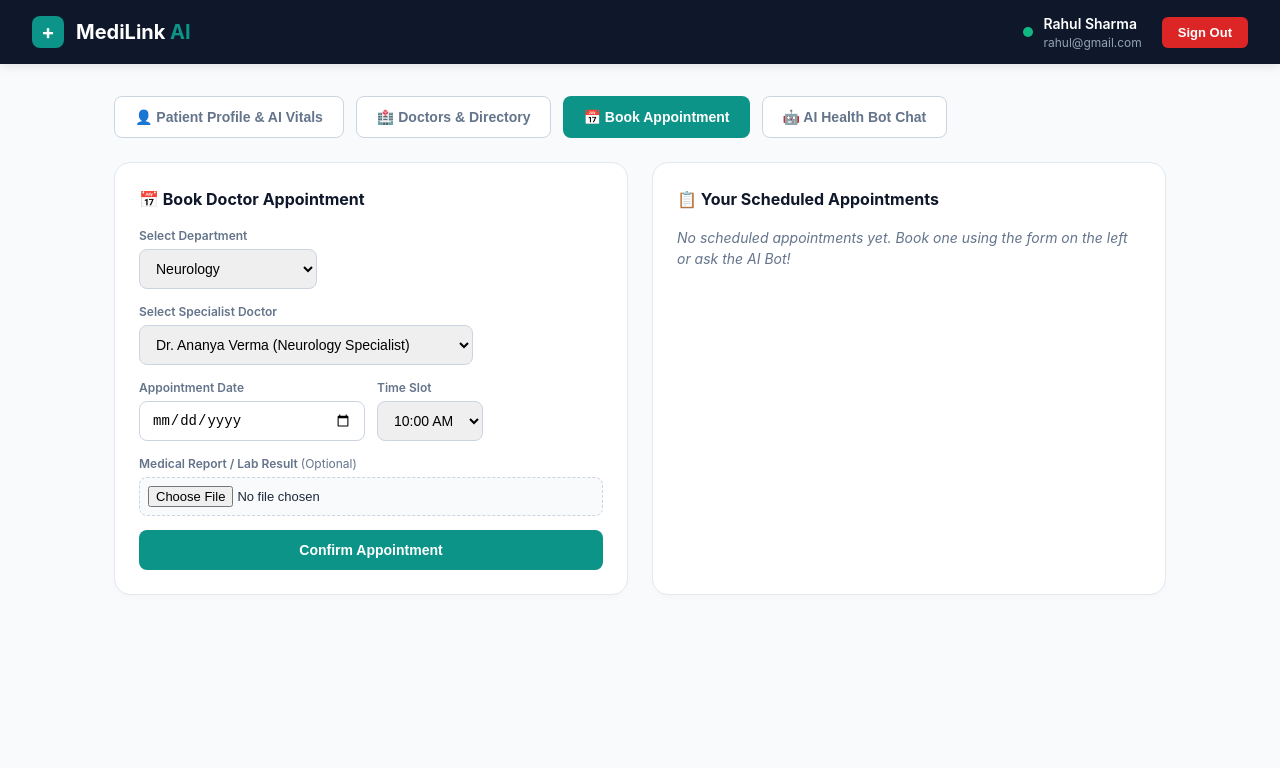
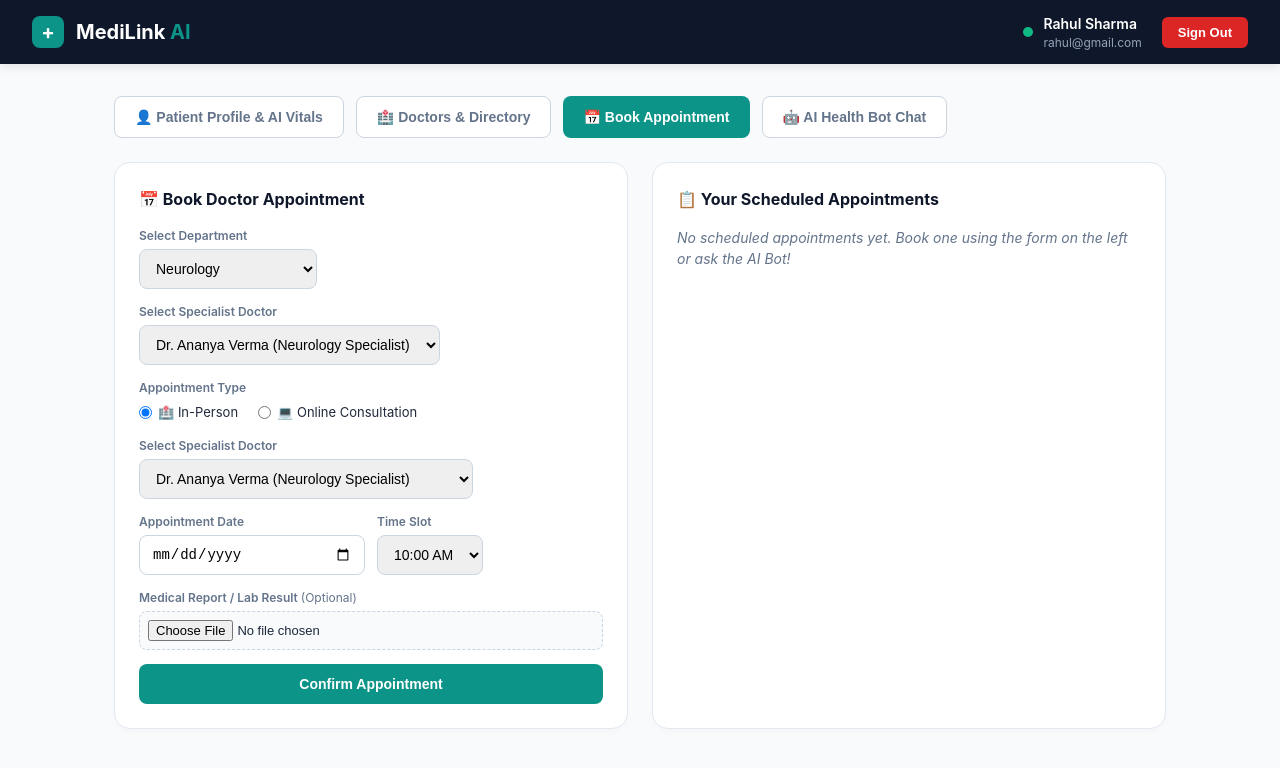
Before and after one commit to Behlul5253/MediLink-AI-01, a React app in the folder frontend/: page /patient-portal in a window 1280 px wide. Both pictures are taken after a click on the button "📅 Book Appointment". Shown: the top 768 px of the page. Built offline with nearby package versions, Linux system fonts and the light colour scheme; the HTML template or start-up script is replaced by a standard one.

Commit message:
Add appointment type selector

```diff
--- a/frontend/src/pages/PatientPortal.jsx
+++ b/frontend/src/pages/PatientPortal.jsx
@@ -112,6 +112,7 @@ export default function PatientPortal() {
     doctor: 'Dr. Ananya Verma (Neurology Specialist)',
     date: '',
     time: '10:00 AM',
+    type: 'In-Person',
     reportFile: null,
   });
   const [bookingSuccess, setBookingSuccess] = useState('');
@@ -253,6 +254,7 @@ export default function PatientPortal() {
       dept: bookingData.dept,
       date: bookingData.date,
       time: bookingData.time,
+      appointment_type: bookingData.type,
       reportFile: bookingData.reportFile || null,
       status: 'Confirmed',
     };
@@ -828,6 +830,50 @@ export default function PatientPortal() {
             onChange={(e) => setBookingData({ ...bookingData, doctor: e.target.value })}
             style={dashStyles.editSelect}
           >
+            {doctorsList
+              .filter((doc) => bookingData.dept === 'All' || doc.dept === bookingData.dept)
+              .map((doc) => (
+                <option key={doc.id} value={`${doc.name} (${doc.dept} Specialist)`}>
+                  {doc.name} ({doc.dept} Specialist)
+                </option>
+              ))}
+          </select>
+        </div>
+
+        {/* --- APPOINTMENT TYPE SELECTOR --- */}
+        <div>
+          <label style={dashStyles.inputLabel}>Appointment Type</label>
+          <div style={{ display: 'flex', gap: '20px', marginTop: '6px' }}>
+            <label style={{ display: 'flex', alignItems: 'center', gap: '6px', cursor: 'pointer', fontSize: '13px' }}>
+              <input
+                type="radio"
+                name="appointmentType"
+                value="In-Person"
+                checked={bookingData.type === 'In-Person'}
+                onChange={(e) => setBookingData({ ...bookingData, type: e.target.value })}
+              />
+              🏥 In-Person
+            </label>
+            <label style={{ display: 'flex', alignItems: 'center', gap: '6px', cursor: 'pointer', fontSize: '13px' }}>
+              <input
+                type="radio"
+                name="appointmentType"
+                value="Online"
+                checked={bookingData.type === 'Online'}
+                onChange={(e) => setBookingData({ ...bookingData, type: e.target.value })}
+              />
+              💻 Online Consultation
+            </label>
+          </div>
+        </div>
+
+                <div>
+                  <label style={dashStyles.inputLabel}>Select Specialist Doctor</label>
+                  <select
+                    value={bookingData.doctor}
+                    onChange={(e) => setBookingData({ ...bookingData, doctor: e.target.value })}
+                    style={dashStyles.editSelect}
+                  >
                     <option>Dr. Ananya Verma (Neurology Specialist)</option>
                     <option>Dr. Rajesh Kumar (Cardiologist)</option>
                     <option>Dr. Priya Nair (General Physician)</option>
```
Lines whose indentation alone changed are shown as unchanged.
